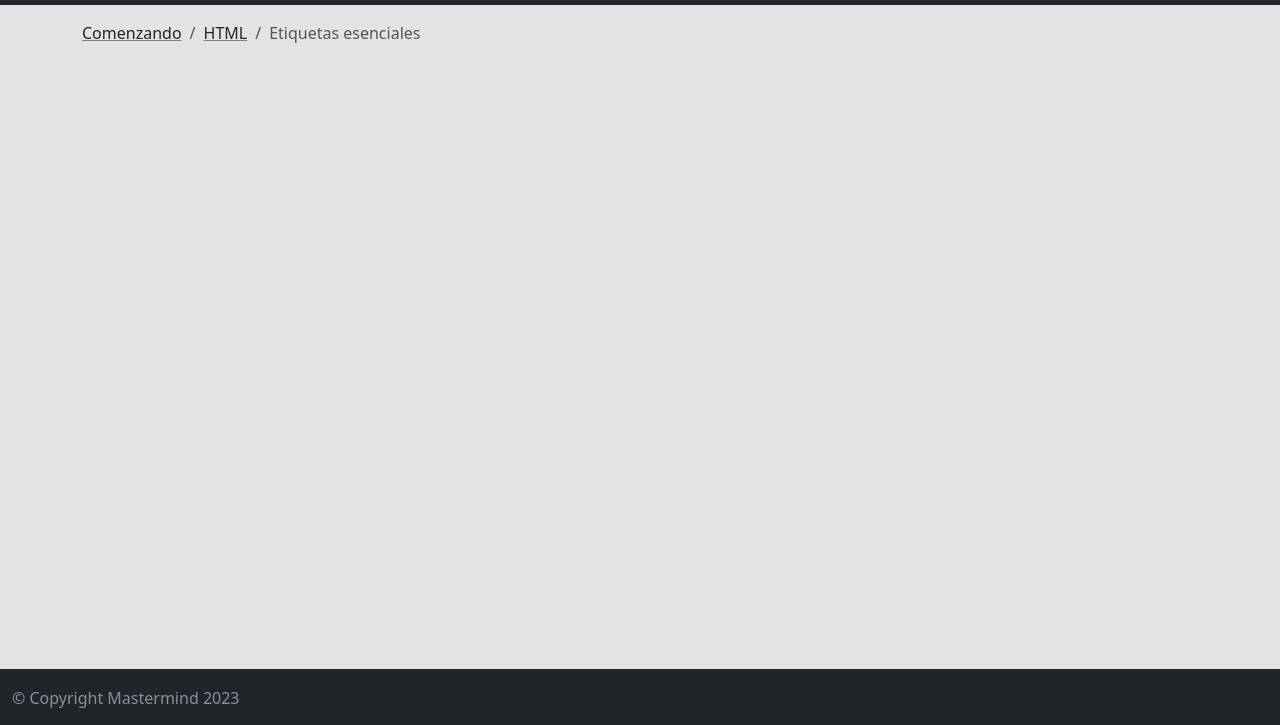
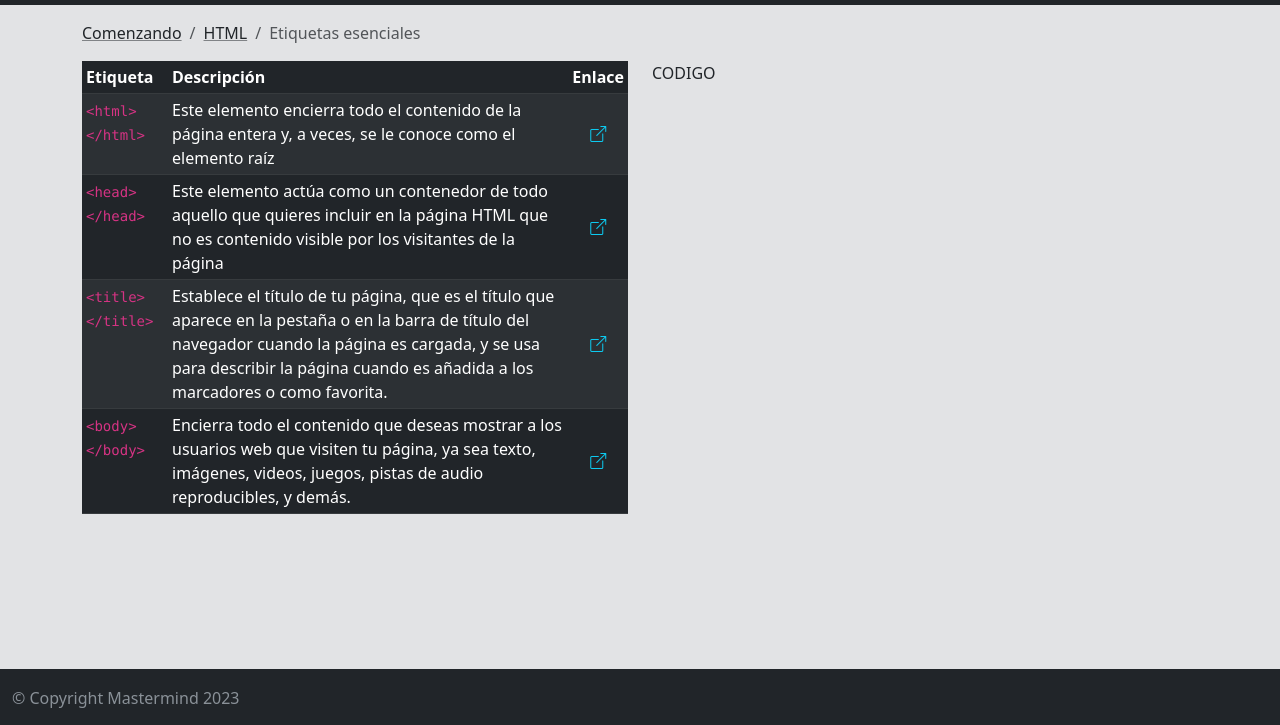
Before and after one commit to mastermindac/cursoBootStrap, a plain HTML site: page todoHTMLCSS/htmlEsencial.html in a window 1280 px wide. Shown: the part 75-800 px from the top of the page. Drawn offline with nearby package versions, Linux system fonts and the light colour scheme.

Commit message:
Table a Proyecto

```diff
--- a/todoHTMLCSS/htmlEsencial.html
+++ b/todoHTMLCSS/htmlEsencial.html
@@ -81,6 +81,46 @@
             <li class="breadcrumb-item active" aria-current="page">Etiquetas esenciales</li>
         </ol>
     </nav>
+    <main class="container mt-3">
+      <div class="row">
+        <!--TABLA ETIQUETAS ESENCIALES -->
+        <div class="col">
+          <table class="table table-dark table-striped table-sm">
+            <thead>
+              <tr>
+                <th scope="col">Etiqueta</th>
+                <th scope="col">Descripción</th>
+                <th scope="col">Enlace</th>
+              </tr>
+            </thead>
+            <tbody>
+              <tr>
+                <td><code>&lt;html&gt;&lt;/html&gt;</code></td>
+                <td>Este elemento encierra todo el contenido de la página entera y, a veces, se le conoce como el elemento raíz </td>
+                <td class="text-center align-middle"><a href="https://developer.mozilla.org/es/docs/Web/HTML/Element/html" class="link-info "><i class="bi bi-box-arrow-up-right"></i></a></td>
+              </tr>
+              <tr>
+                <td><code>&lt;head&gt;&lt;/head&gt;</code></td>
+                <td>Este elemento actúa como un contenedor de todo aquello que quieres incluir en la página HTML que no es contenido visible por los visitantes de la página </td>
+                <td class="text-center align-middle"><a href="https://developer.mozilla.org/es/docs/Web/HTML/Element/head" class="link-info "><i class="bi bi-box-arrow-up-right"></i></a></td>
+              </tr>
+              <tr>
+                <td><code>&lt;title&gt;&lt;/title&gt;</code></td>
+                <td>Establece el título de tu página, que es el título que aparece en la pestaña o en la barra de título del navegador cuando la página es cargada, y se usa para describir la página cuando es añadida a los marcadores o como favorita.</td>
+                <td class="text-center align-middle"><a href="https://developer.mozilla.org/es/docs/Web/HTML/Element/title" class="link-info "><i class="bi bi-box-arrow-up-right"></i></a></td>
+              </tr>
+              <tr>
+                <td><code>&lt;body&gt;&lt;/body&gt;</code></td>
+                <td>Encierra todo el contenido que deseas mostrar a los usuarios web que visiten tu página, ya sea texto, imágenes, videos, juegos, pistas de audio reproducibles, y demás.</td>
+                <td class="text-center align-middle"><a href="https://developer.mozilla.org/es/docs/Web/HTML/Element/body" class="link-info "><i class="bi bi-box-arrow-up-right"></i></a></td>
+              </tr>
+            </tbody>
+          </table>
+        </div>
+        <!--COD ETIQUETAS ESENCIALES -->
+        <div class="col">CODIGO</div>
+      </div>
+    </main>
     <footer class="navbar fixed-bottom bg-dark" data-bs-theme="dark">
       <div class="container-fluid">
         <a class="navbar-brand " href="https://mastermind.ac/home"><small class="p-0 muyPequenyo text-body-secondary">© Copyright Mastermind 2023</small></a>
```
